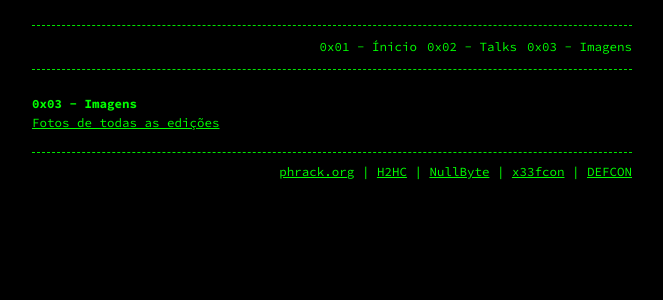
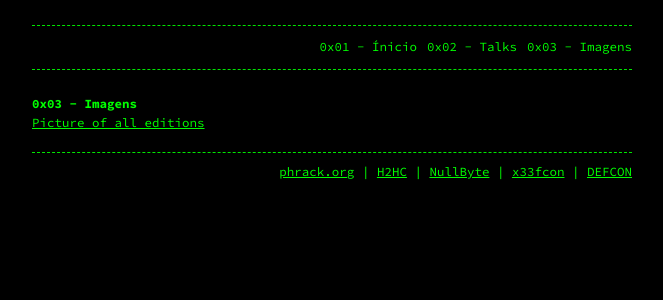
Before and after one commit to AFKConference/afkconference.github.io, a Jekyll site: the page built from images.md, in a window 1280 px wide. Shown: the top 300 px of the page, without its empty margins (308-971 px from the left). Built offline with Jekyll 4.4.1, drawn with Linux system fonts in a browser that asks for light colours; our own code applies the rules of GitHub Pages for plain Markdown files.

Commit message:
Update images.md

```diff
--- a/images.md
+++ b/images.md
@@ -1,3 +1,3 @@
 # 0x03 - Imagens
 
-[Fotos de todas as edições](/assets/2022/)
+[Picture of all editions](images.html)
```
